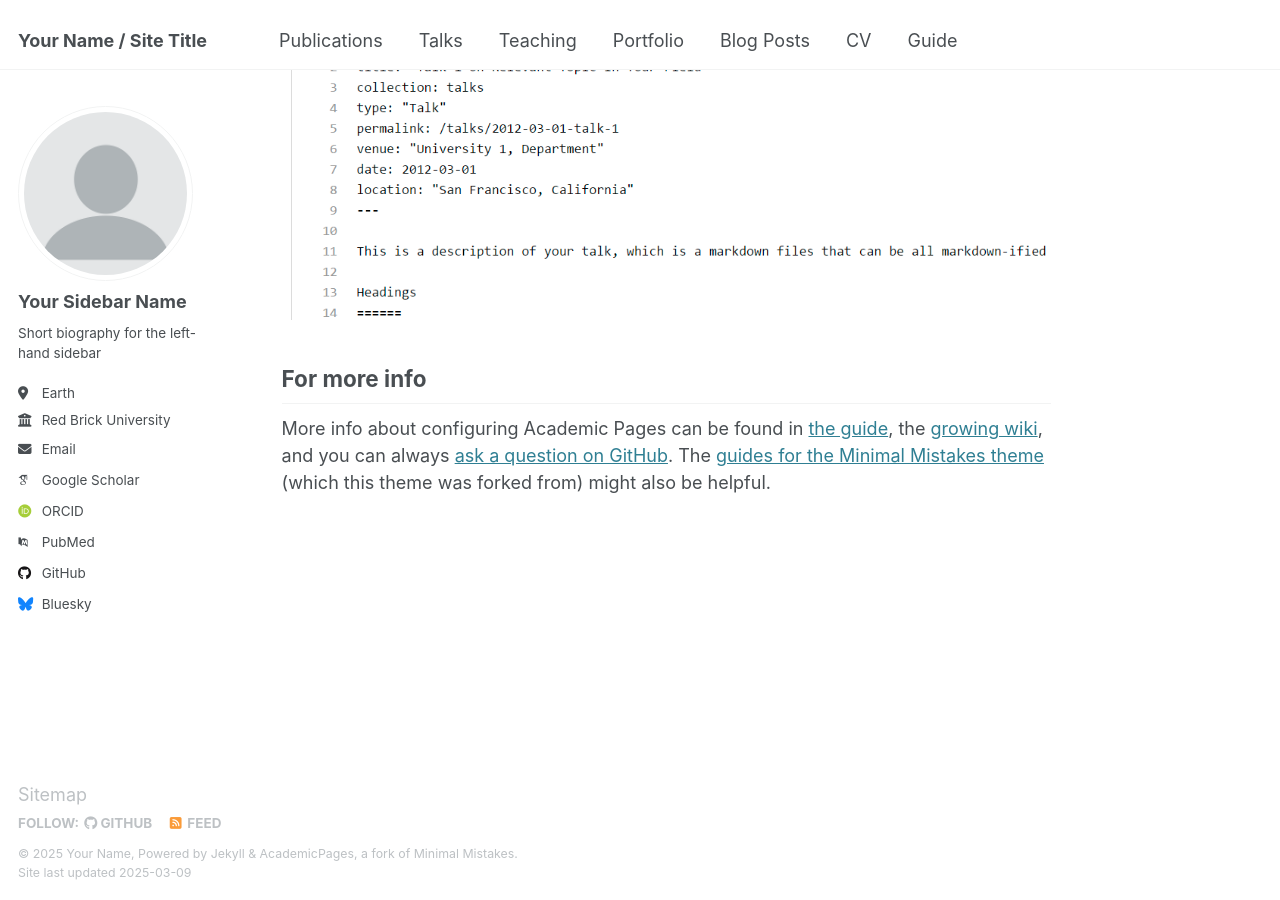
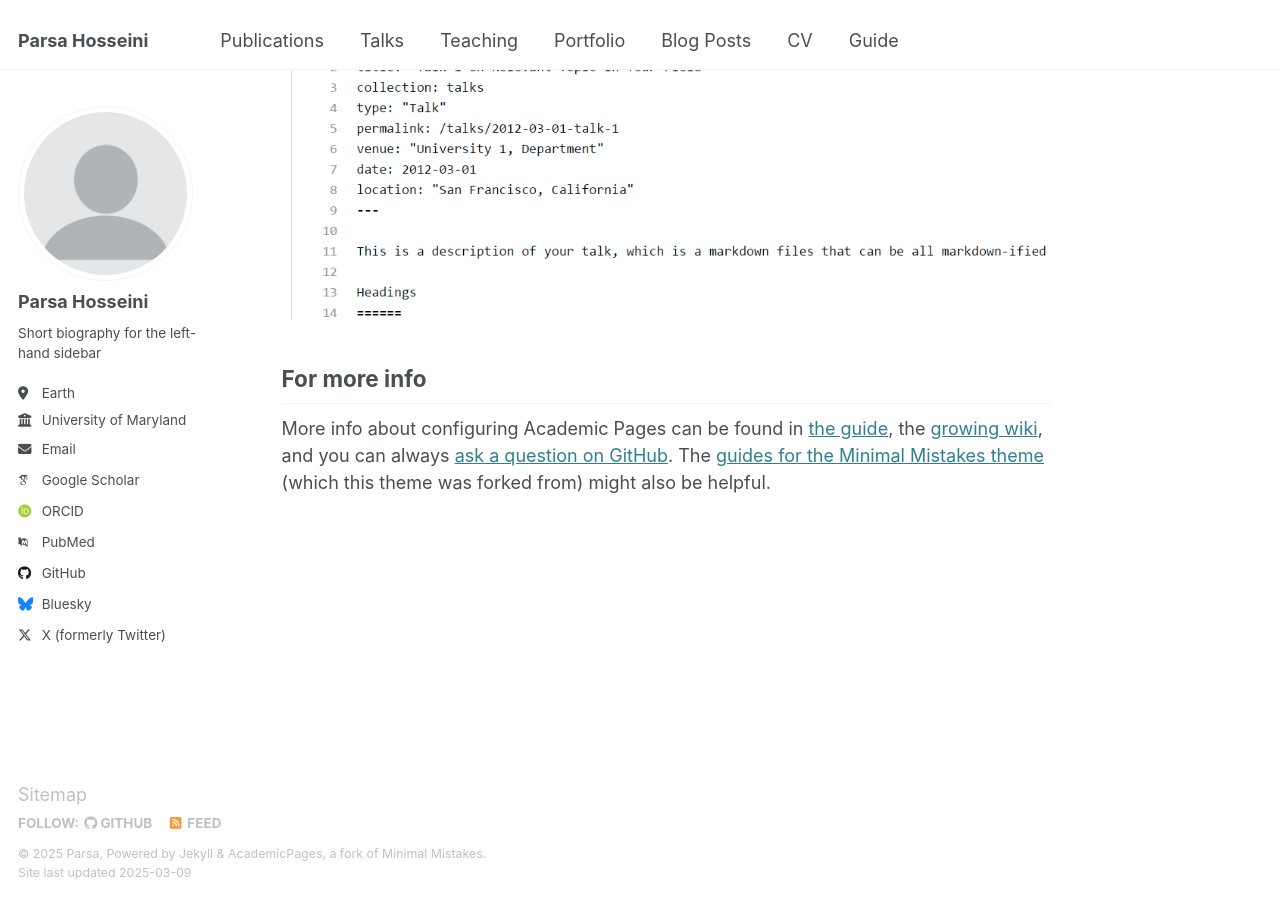
Before and after one commit to sudoparsa/sudoparsa.github.io, a Jekyll site: the page built from _pages/about.md, in a window 1280 px wide and 900 px high, scrolled down 2642 px. Built offline with Jekyll 4.4.1, drawn with Linux system fonts in a browser that asks for light colours; some web fonts are replaced.

Commit message:
Update _config.yml

```diff
--- a/_config.yml
+++ b/_config.yml
@@ -9,9 +9,9 @@
 # Basic Site Settings
 locale                   : "en-US"
 site_theme               : "default"
-title                    : "Your Name / Site Title"
+title                    : "Parsa Hosseini"
 title_separator          : "-"
-name                     : &name "Your Name"
+name                     : &name "Parsa"
 description              : &description "personal description"
 url                      : https://academicpages.github.io # the base hostname & protocol for your site e.g. "https://[your GitHub username].github.io"
 baseurl                  : "" # the subpath of your site, e.g. "/blog"
@@ -23,17 +23,17 @@ repository               : "academicpages/academicpages.github.io"
 author:
   # Biographic information
   avatar           : "profile.png"
-  name             : "Your Sidebar Name"
+  name             : "Parsa Hosseini"
   pronouns         : # example: "she/her"
   bio              : "Short biography for the left-hand sidebar"
   location         : "Earth"
-  employer         : "Red Brick University"
+  employer         : "University of Maryland"
   uri              : # URL
-  email            : "none@example.org"
+  email            : "phoseini@umd.edu"
 
   # Academic websites
   arxiv            : # URL - Update with the correct link to your profile
-  googlescholar    : "https://scholar.google.com/citations?user=PS_CX0AAAAAJ"
+  googlescholar    : "https://scholar.google.com/citations?user=4QnHQqgAAAAJ&hl=en"
   impactstory      : # URL
   orcid            : "http://orcid.org/yourorcidurl"
   semantic         : # URL
@@ -67,7 +67,7 @@ author:
   steam            : # Username
   telegram         : # URL
   tumblr           : # Username
-  twitter          : # Username for X / Twitter
+  twitter          : paahrsa# Username for X / Twitter
   vine             : # Username
   weibo            : # Username
   wikipedia        : # Username
```
